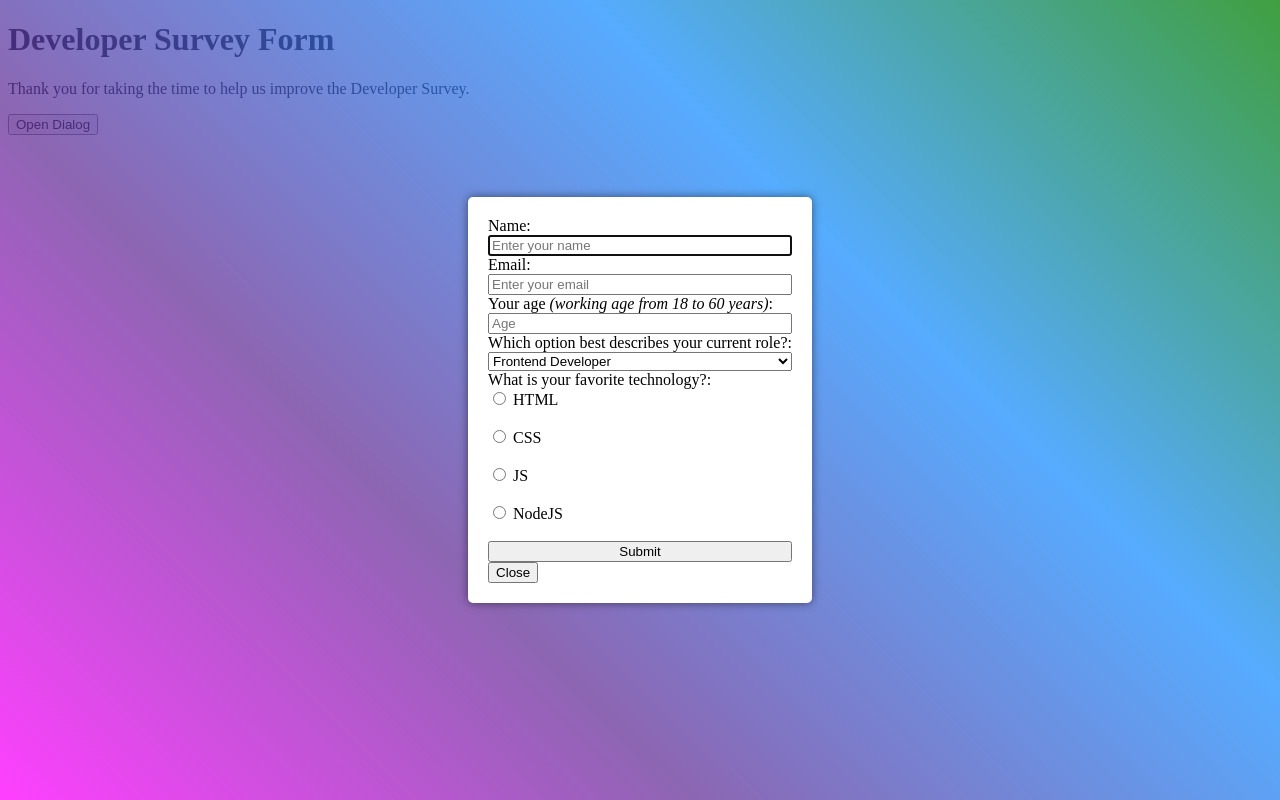
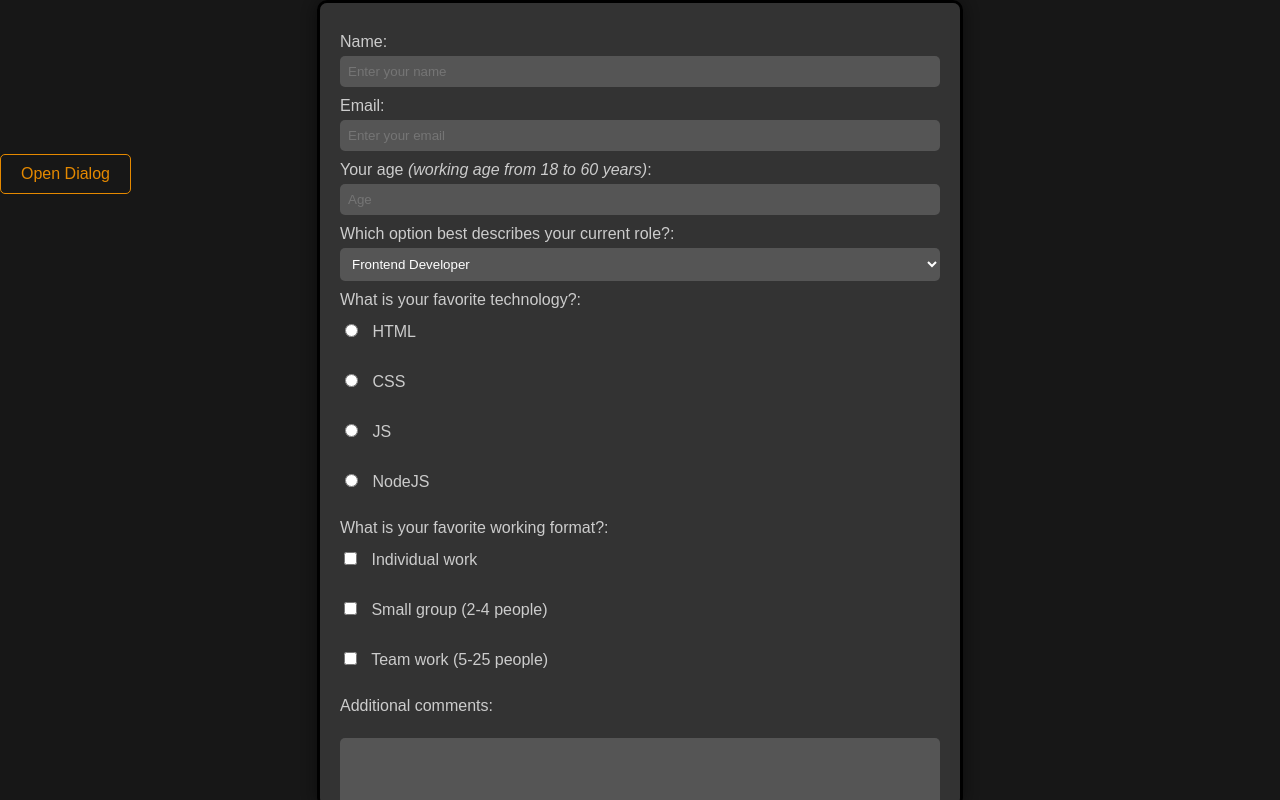
Before and after one commit to AndreyGOIT/code-camp, a plain HTML site: page responsive-web-design/index.html in a window 1280 px wide. Both pictures are taken after a click on the button "Open Dialog". Drawn offline with Linux system fonts and the light colour scheme.

Commit message:
add styles

```diff
--- a/responsive-web-design/index.html
+++ b/responsive-web-design/index.html
@@ -1,10 +1,10 @@
 <!DOCTYPE html>
 <html lang="en">
   <head>
-    <meta charset="UTF-8">
-    <meta name="viewport" content="width=device-width, initial-scale=1.0">
+    <meta charset="UTF-8" />
+    <meta name="viewport" content="width=device-width, initial-scale=1.0" />
     <title>Responsive Web Design</title>
-    <link rel="stylesheet" href="styles.css">
+    <link rel="stylesheet" href="styles.css" />
   </head>
   <body>
     <!-- You should have a page title in an h1 element with an id of title
@@ -25,49 +25,90 @@
     Inside the form element, you are presented with a button with id of submit to submit all the inputs -->
 
     <h1 id="title">Developer Survey Form</h1>
-    <p id="description">Thank you for taking the time to help us improve the Developer Survey.</p>
+    <p id="description">
+      Thank you for taking the time to help us improve the Developer Survey.
+    </p>
     <button id="openDialog">Open Dialog</button>
     <dialog id="myDialog">
       <form id="survey-form">
         <label id="name-label" for="name">Name:</label>
-            <input type="text" id="name" name="name" placeholder="Enter your name">
+        <input
+          type="text"
+          id="name"
+          name="name"
+          placeholder="Enter your name"
+        />
         <label id="email-label" for="email">Email:</label>
-            <input type="email" id="email" name="email" placeholder="Enter your email">
-            <label id="number-label" for="age">Your age <i>(working age from 18 to 60 years)</i>:</label>
-            <input type="number" id="age" name="age" min="18" max="60" required placeholder="Age">
-            <label for="dropdown">Which option best describes your current role?:</label>
+        <input
+          type="email"
+          id="email"
+          name="email"
+          placeholder="Enter your email"
+        />
+        <label id="number-label" for="age"
+          >Your age <i>(working age from 18 to 60 years)</i>:</label
+        >
+        <input
+          type="number"
+          id="age"
+          name="age"
+          min="18"
+          max="60"
+          required
+          placeholder="Age"
+        />
+        <label for="dropdown"
+          >Which option best describes your current role?:</label
+        >
         <select id="dropdown" name="dropdown">
           <option value="option1">Frontend Developer</option>
           <option value="option2">Backend Developer</option>
           <option value="option3">Full Stack Developer</option>
         </select>
+        <!----------- radio btns ------------>
         <label for="radio">What is your favorite technology?:</label>
+        <label> <input type="radio" name="options" value="html" /> HTML </label
+        ><br />
+        <label> <input type="radio" name="options" value="css" /> CSS </label
+        ><br />
+        <label> <input type="radio" name="options" value="JS" /> JS </label
+        ><br />
         <label>
-    <input type="radio" name="options" value="html"> HTML
-  </label><br>
+          <input type="radio" name="options" value="node" /> NodeJS </label
+        ><br />
+        <!------------- checkbox  ------------>
+        <label for="checkbox">What is your favorite working format?:</label>
         <label>
-    <input type="radio" name="options" value="css"> CSS
-  </label><br>
+          <input type="checkbox" name="field1" value="single" /> Individual
+          work</label
+        ><br />
         <label>
-    <input type="radio" name="options" value="JS"> JS
-  </label><br>
+          <input type="checkbox" name="field2" value="small group" /> Small
+          group (2-4 people) </label
+        ><br />
         <label>
-    <input type="radio" name="options" value="node"> NodeJS
-  </label><br>
-  <button type="submit">Submit</button>
+          <input type="checkbox" name="field3" value="team" /> Team work (5-25
+          people)</label
+        ><br />
+        <!------------- textarea  ------------>
+        <label for="comments">Additional comments:</label><br />
+        <textarea id="comments" name="comments" rows="4" cols="50"></textarea
+        ><br />
+
+        <button id="submit" type="submit">Submit</button>
       </form>
       <button id="closeDialog">Close</button>
     </dialog>
     <script>
-        const dialog = document.getElementById('myDialog');
-        const openDialogButton = document.getElementById('openDialog');
-        const closeDialogButton = document.getElementById('closeDialog');
+      const dialog = document.getElementById("myDialog");
+      const openDialogButton = document.getElementById("openDialog");
+      const closeDialogButton = document.getElementById("closeDialog");
 
-        openDialogButton.addEventListener('click', () => {
+      openDialogButton.addEventListener("click", () => {
         dialog.showModal();
       });
 
-        closeDialogButton.addEventListener('click', () => {
+      closeDialogButton.addEventListener("click", () => {
         dialog.close();
       });
     </script>
--- a/responsive-web-design/styles.css
+++ b/responsive-web-design/styles.css
@@ -1,4 +1,4 @@
-::backdrop {
+/* ::backdrop {
     background-image: linear-gradient(
       45deg,
       magenta,
@@ -18,4 +18,112 @@
   form {
     display: flex;
     flex-direction: column;
+  } */
+
+/* Global styles */
+body {
+    font-family: Arial, sans-serif;
+    background-color: #1a1a1a;
+    color: #fff;
+    margin: 0;
+    padding: 0;
   }
+
+  #title {
+    font-size: 2.5rem;
+    text-align: center;
+    margin-top: 20px;
+    color: #ff9900;
+  }
+
+  #description {
+    font-size: 1.2rem;
+    text-align: center;
+    margin-bottom: 20px;
+  }
+
+  /* Dialog styles */
+  #myDialog {
+    width: 80%;
+    max-width: 600px;
+    background-color: #333;
+    padding: 20px;
+    border-radius: 10px;
+    box-shadow: 0 0 20px rgba(0, 0, 0, 0.5);
+    margin: 0 auto;
+  }
+
+  #survey-form {
+    display: flex;
+    flex-direction: column;
+  }
+
+  label {
+    font-size: 1rem;
+    margin-top: 10px;
+    color: #ccc;
+  }
+
+  input[type="text"],
+  input[type="email"],
+  input[type="number"],
+  textarea,
+  select,
+  input[type="checkbox"],
+  input[type="radio"] {
+    padding: 8px;
+    margin-top: 5px;
+    border: none;
+    background-color: #555;
+    color: #fff;
+    border-radius: 5px;
+    outline: none;
+  }
+
+  input[type="checkbox"],
+  input[type="radio"] {
+    margin-right: 10px;
+  }
+
+  textarea {
+    resize: none;
+  }
+
+  select {
+    width: 100%;
+  }
+
+  button {
+    padding: 10px 20px;
+    margin-top: 20px;
+    border: none;
+    background-color: #ff9900;
+    color: #1a1a1a;
+    font-size: 1rem;
+    cursor: pointer;
+    border-radius: 5px;
+    transition: background-color 0.3s ease;
+  }
+
+  button:hover {
+    background-color: #ffcc66;
+  }
+
+  #openDialog,
+  #closeDialog {
+    background-color: transparent;
+    color: #ff9900;
+    border: 1px solid #ff9900;
+    padding: 10px 20px;
+    margin-top: 20px;
+    font-size: 1rem;
+    cursor: pointer;
+    border-radius: 5px;
+    transition: background-color 0.3s ease, color 0.3s ease;
+  }
+
+  #openDialog:hover,
+  #closeDialog:hover {
+    background-color: #ff9900;
+    color: #1a1a1a;
+  }
```
Lines whose indentation alone changed are shown as unchanged.
